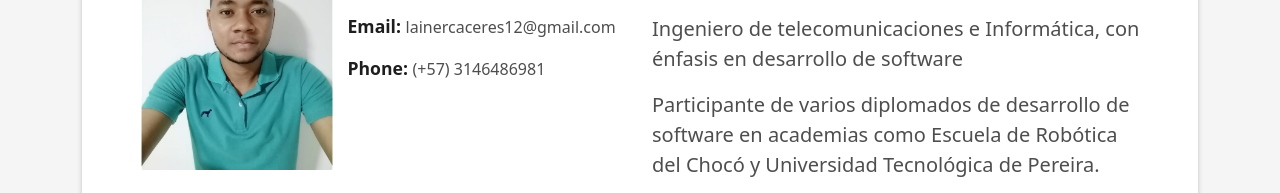
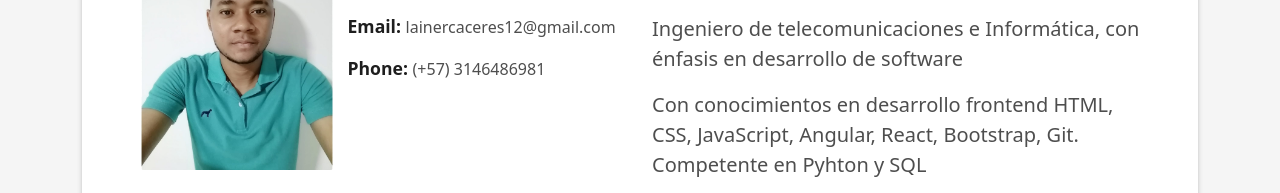
Before and after one commit to Lainercaceres11/Portafolio-web, a plain HTML site: page index.html in a window 1280 px wide. Shown: the part 1000-1193 px from the top of the page. Drawn offline with Linux system fonts and the light colour scheme.

Commit message:
Update index.html
Agregando informacion al perfil

```diff
--- a/index.html
+++ b/index.html
@@ -121,7 +121,8 @@
                       Ingeniero de telecomunicaciones e Informática, con énfasis en desarrollo de software
                     </p>
                     <p class="lead">
-                      Participante de varios diplomados de desarrollo de software en academias como Escuela de Robótica del Chocó y Universidad Tecnológica de Pereira.
+                     Con conocimientos en desarrollo frontend HTML, CSS, JavaScript, Angular, React, Bootstrap, Git.
+                      Competente en Pyhton y SQL
                     </p>
                     <p class="lead">
                       Apasionado por la tecnología y el aprendizaje constante.
```
